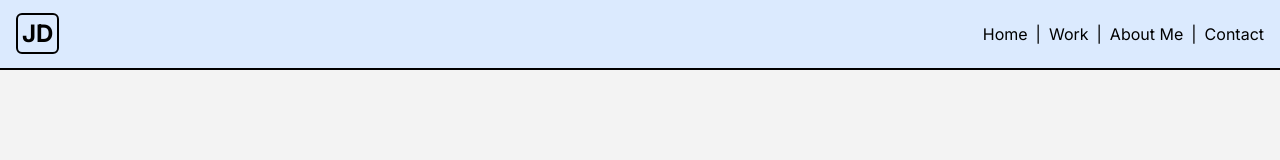
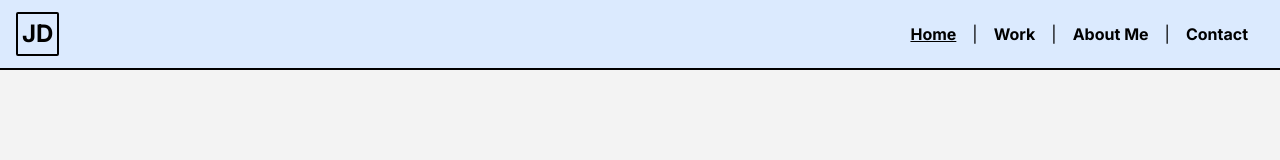
Before and after one commit to demeterj/my-site, a Next.js app: page / in a window 1280 px wide. Shown: the top 160 px of the page. Built offline with nearby package versions, Linux system fonts and the light colour scheme.

Commit message:
Add sliding background effect on hover to items in header

```diff
--- a/src/app/Header.tsx
+++ b/src/app/Header.tsx
@@ -47,7 +47,7 @@ export default function Header() {
       `}
     >
       <Logo />
-      <Navigator routes={initialRoutes} spacer="|" />
+      <Navigator routes={initialRoutes} />
       <div className="absolute transparent h-[50px] bottom-[-50px] w-full"></div>
     </div>
   )
--- a/src/app/Logo.tsx
+++ b/src/app/Logo.tsx
@@ -2,7 +2,11 @@ export default function Logo() {
 
   return (
     <div className="flex justify-between">
-      <a href="/"><span className="text-2xl font-bold border-solid border-2 border-black p-1 rounded-md"> JD </span></a>
+      <a href="/" className="border-solid border-2 border-black rounded-md p-1 bg-fade-in">
+        <span className="text-2xl font-bold">
+          JD
+        </span>
+      </a>
     </div>
   )
 }
--- a/src/app/globals.css
+++ b/src/app/globals.css
@@ -19,4 +19,20 @@ body {
   .text-balance {
     text-wrap: balance;
   }
+
+  .bg-fade-in {
+    @apply
+      transition-[background-size]
+      ease-in-out
+      duration-300
+      delay-150
+      bg-no-repeat
+      bg-gradient-to-b
+      bg-[0_100%]
+      from-red-200
+      to-red-200
+      bg-[length:100%_0]
+      hover:bg-[length:100%_100%]
+      rounded-sm
+  }
 }
--- a/src/components/Navigator.tsx
+++ b/src/components/Navigator.tsx
@@ -1,4 +1,7 @@
+'use client'
 import Link from 'next/link'
+import { usePathname } from 'next/navigation'
+import { Fragment } from 'react';
 
 type Route = {
   name: string,
@@ -8,7 +11,9 @@ type Route = {
 }
 type QueryParameters = { key: string, value: string }
 
-export default function Navigator({routes, spacer}: {routes: Route[], spacer?: string}){
+export default function Navigator({routes}: {routes: Route[]}){
+  const currentPathname = usePathname()
+
 
   function generateUrl(route: Route) {
     let url = route.path;
@@ -21,17 +26,21 @@ export default function Navigator({routes, spacer}: {routes: Route[], spacer?: s
     return url
   }
 
-  const routeList = routes.map((route) => (
-      <div key={route.path}>
-        { spacer && route.path != routes[0].path && <span className="px-2">{spacer}</span> }
-        <Link className="mx-auto hover: hover:text-blue-600" href={generateUrl(route)}>{route.name}</Link>
-      </div>
+  const routeList = routes.map((route, index) => (
+    <Fragment key={route.path}>
+      {index !== 0 && <span>|</span>}
+        <Link
+          className={`px-2 mx-2 font-bold bg-fade-in py-1 ` + (route.path === currentPathname && 'underline')}
+          href={generateUrl(route)}
+        >
+          {route.name}
+        </Link>
+      </Fragment>
     )
   )
 
-
   return (
-    <div className="flex">
+    <div className="flex justify-between items-center">
       {routeList}
     </div>
   )
```
